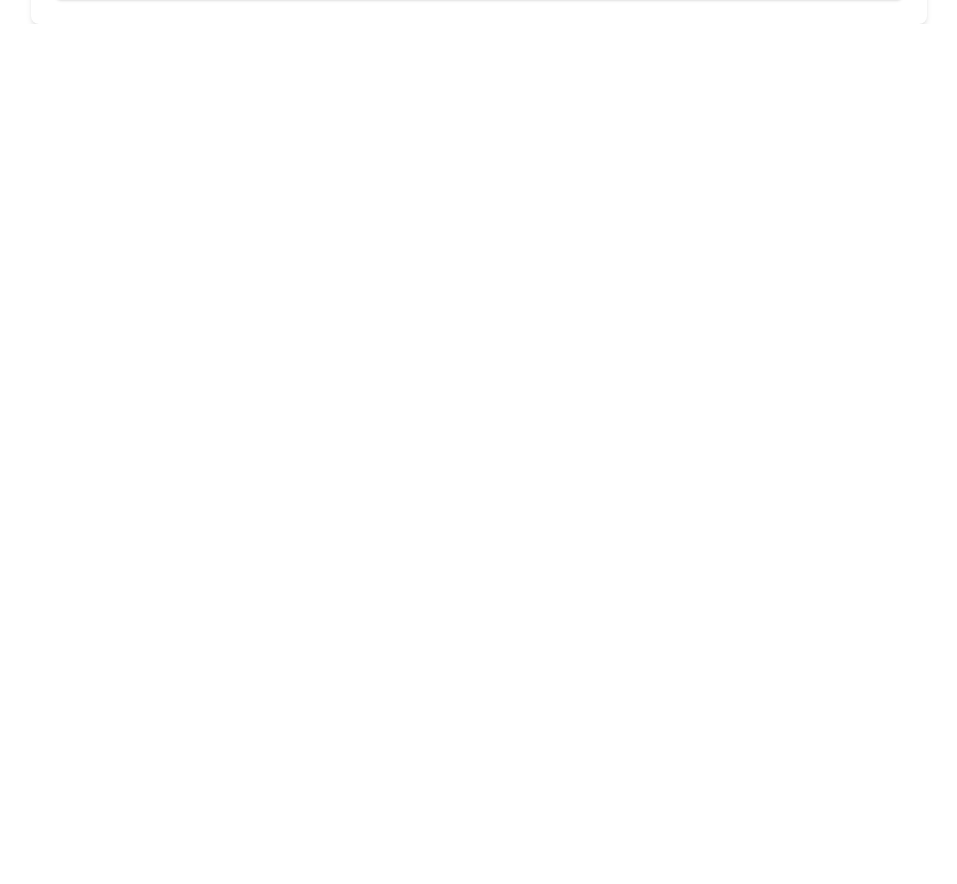
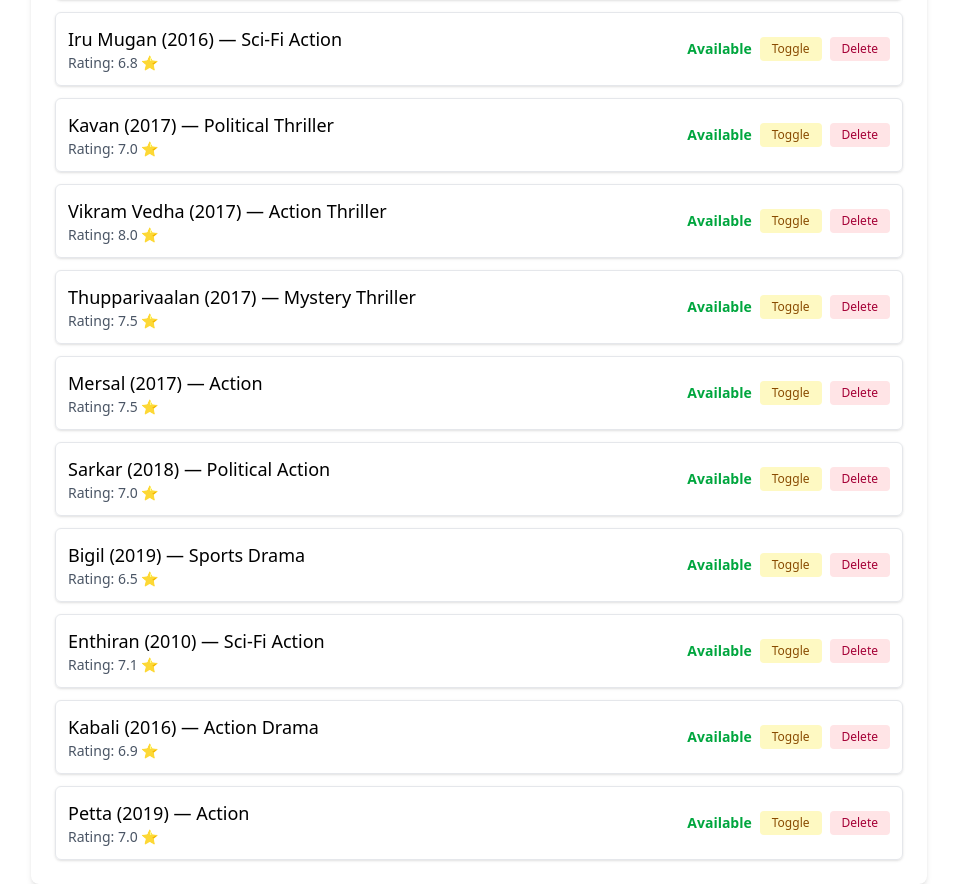
Before and after one commit to Roshan-Ronald/json, a React (Vite) app: page / in a window 1280 px wide. Shown: the part 2029-2913 px from the top of the page, without its empty margins (161-1118 px from the left). Before the commit the page ends 2053 px from the top, so only its background shows below. Built offline with nearby package versions, Linux system fonts and the light colour scheme.

Commit message:
update my code

```diff
--- a/src/Components/Arre.jsx
+++ b/src/Components/Arre.jsx
@@ -30,6 +30,16 @@ const Arre = () => {
     { id: 18, title: "Thani Oruvan", year: 2015, genre: "Action Thriller", rating: 8.4, available: true },
     { id: 19, title: "Naan Kadavul", year: 2009, genre: "Drama", rating: 8.1, available: true },
     { id: 20, title: "Aayirathil Oruvan", year: 2010, genre: "Adventure", rating: 7.9, available: true },
+    { id: 21, title: "Iru Mugan", year: 2016, genre: "Sci-Fi Action", rating: 6.8, available: true },
+    { id: 22, title: "Kavan", year: 2017, genre: "Political Thriller", rating: 7.0, available: true },
+    { id: 23, title: "Vikram Vedha", year: 2017, genre: "Action Thriller", rating: 8.0, available: true },
+    { id: 24, title: "Thupparivaalan", year: 2017, genre: "Mystery Thriller", rating: 7.5, available: true },
+    { id: 25, title: "Mersal", year: 2017, genre: "Action", rating: 7.5, available: true },
+    { id: 26, title: "Sarkar", year: 2018, genre: "Political Action", rating: 7.0, available: true },
+    { id: 27, title: "Bigil", year: 2019, genre: "Sports Drama", rating: 6.5, available: true },
+    { id: 28, title: "Enthiran", year: 2010, genre: "Sci-Fi Action", rating: 7.1, available: true },
+    { id: 29, title: "Kabali", year: 2016, genre: "Action Drama", rating: 6.9, available: true },
+    { id: 30, title: "Petta", year: 2019, genre: "Action", rating: 7.0, available: true },
   ]);
 
   const handleDelete = id => setMovies(prev => prev.filter(m => m.id !== id));
```
